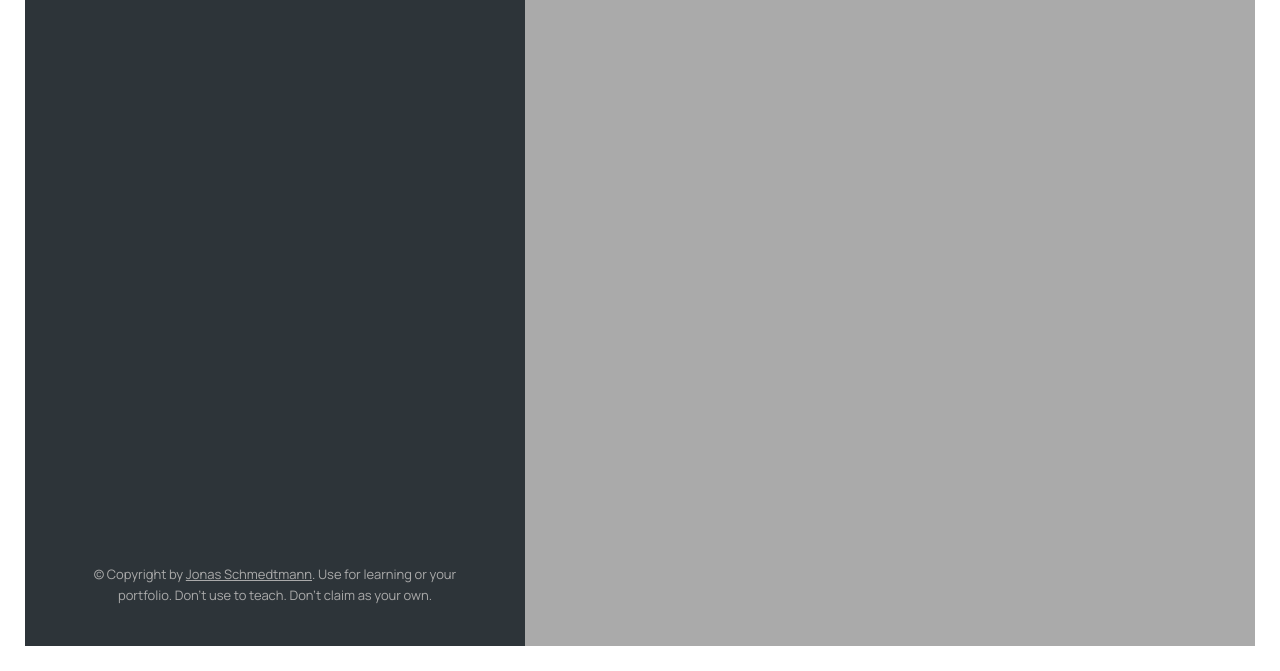
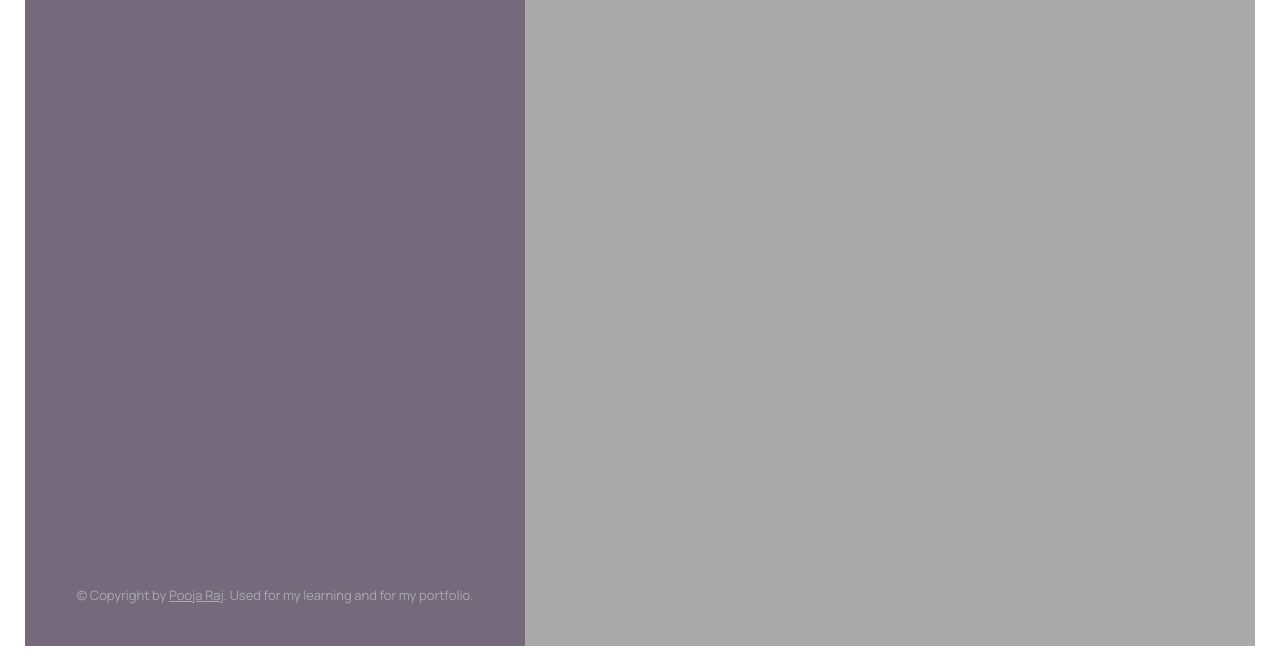
Before and after one commit to poojarj055/Workout_Map, a plain HTML site: page Mapty_App/index.html in a window 1280 px wide. Shown: the part 129-800 px from the top of the page. Drawn offline with nearby package versions, Linux system fonts and the light colour scheme.

Commit message:
Updated the files

```diff
--- a/Mapty_App/index.html
+++ b/Mapty_App/index.html
@@ -114,10 +114,9 @@
         <a
           class="twitter-link"
           target="_blank"
-          href="https://twitter.com/jonasschmedtman"
-          >Jonas Schmedtmann</a
-        >. Use for learning or your portfolio. Don't use to teach. Don't claim
-        as your own.
+          href="https://twitter.com/"
+          >Pooja Raj</a
+        >. Used for my learning and for my portfolio.
       </p>
     </div>
 
--- a/Mapty_App/style.css
+++ b/Mapty_App/style.css
@@ -2,7 +2,7 @@
   --color-brand--1: #ffb545;
   --color-brand--2: #00c46a;
 
-  --color-dark--1: #2d3439;
+  --color-dark--1: #746a7c;
   --color-dark--2: #42484d;
   --color-light--1: #aaa;
   --color-light--2: #ececec;
```
